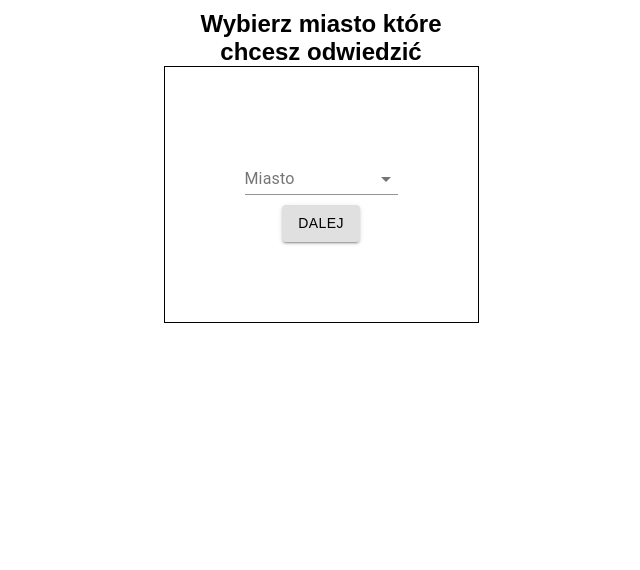
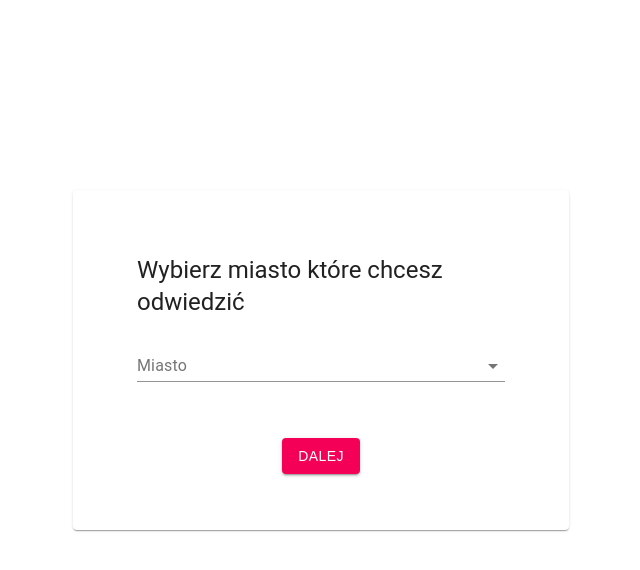
Before and after one commit to teach-tech-service/HotelSearchAPI, a React (Create React App) app: page / in a window 1280 px wide. Shown: the top 570 px of the page, without its empty margins (319-959 px from the left). Built offline with nearby package versions, Linux system fonts and the light colour scheme; what google-maps-react would draw is missing.

Commit message:
home page styled

```diff
--- a/src/App.js
+++ b/src/App.js
@@ -6,7 +6,6 @@ import City from "./pages/CityPage";
 import Atractions from "./pages/AttractionsPage";
 import Summary from "./pages/SummaryPage";
 import Hotels from "./pages/HotelsPage";
-import test from "./components/test";
 import { MyProvider } from "./components/providers/HotelProvider";
 
 function App() {
@@ -15,7 +14,6 @@ function App() {
             <MyProvider>
                 <div className="App" />
                 <Route path="/" exact component={City} />
-                <Route path="/test" component={test} />
                 <Route path="/hotels" component={Hotels} />
                 <Route path="/atractions" component={Atractions} />
                 <Route path="/summary" component={Summary} />
--- a/src/components/test.js
+++ /dev/null
@@ -1,18 +0,0 @@
-import React from "react";
-import { MyContext } from "./providers/HotelProvider";
-
-export default class test extends React.Component {
-    render() {
-        return (
-            <React.Fragment>
-                <MyContext.Consumer>
-                    {({ state: { city } }) => (
-                        <div>
-                            <h1>Strona testowa, wybrae miasto: {city}</h1>
-                        </div>
-                    )}
-                </MyContext.Consumer>
-            </React.Fragment>
-        );
-    }
-}
--- a/src/pages/CityPage.js
+++ b/src/pages/CityPage.js
@@ -1,20 +1,25 @@
 import React from "react";
 import "./../App.css";
-import { Link } from "react-router-dom";
+import { withRouter } from "react-router-dom";
 import { MyContext } from "../components/providers/HotelProvider";
 import Container from "@material-ui/core/Container";
-import Box from "@material-ui/core/Box";
 import InputLabel from "@material-ui/core/InputLabel";
 import FormControl from "@material-ui/core/FormControl";
 import NativeSelect from "@material-ui/core/NativeSelect";
 import Button from "@material-ui/core/Button";
+import Card from "@material-ui/core/Card";
+import CardActions from "@material-ui/core/CardActions";
+import CardContent from "@material-ui/core/CardContent";
+import Typography from "@material-ui/core/Typography";
+import { withStyles } from "@material-ui/core";
 
 const styles = {
-    box: {
-        textAlign: "center",
+  container: {
     display: "flex",
     justifyContent: "center",
-        padding: "10px"
+    alignItems: "center",
+    padding: "10px",
+    height: "100vh"
   },
   link: {
     textDecoration: "none",
@@ -23,16 +28,42 @@ const styles = {
   },
 
   btn: {
-        marginTop: "10px"
+    marginTop: "2rem"
   },
 
   form: {
     display: "flex",
     flexDirection: "column"
+  },
+  card: {
+    minWidth: 275,
+    maxWidth: 400,
+    padding: "3rem",
+    boxSizing: "content-box",
+    marginTop: "-10vh"
+  },
+  bullet: {
+    display: "inline-block",
+    margin: "0 2px",
+    transform: "scale(0.8)"
+  },
+  title: {
+    fontSize: 14
+  },
+  pos: {
+    marginBottom: 12
+  },
+  cardFooter: {
+    display: "flex",
+    justifyContent: "center",
+    alignItems: "center"
+  },
+  header: {
+    marginBottom: "1rem"
   }
 };
 
-export default class City extends React.Component {
+class City extends React.Component {
   state = {
     location: {
       Krakow: {
@@ -47,81 +78,74 @@ export default class City extends React.Component {
   };
 
   render() {
+    const { classes } = this.props;
     return (
       <React.Fragment>
-                <Container maxWidth="xl" style={styles.box}>
-                    <Box width={1 / 4}>
-                        <h2>Wybierz miasto które chcesz odwiedzić</h2>
-                        <Box border={1} p={10}>
+        <Container maxWidth="xl" className={classes.container}>
+          <Card className={classes.card}>
+            <CardContent>
+              <Typography
+                variant="h5"
+                component="h2"
+                className={classes.header}
+              >
+                Wybierz miasto które chcesz odwiedzić
+              </Typography>
               <MyContext.Consumer>
                 {context => (
                   <React.Fragment>
-                                        <FormControl style={styles.form}>
+                    <FormControl className={classes.form}>
                       <InputLabel>Miasto</InputLabel>
                       <NativeSelect
                         onChange={e => {
-                                                    context.setCity(
-                                                        e.target.value
-                                                    );
+                          context.setCity(e.target.value);
                           switch (e.target.value) {
                             case "Krakow":
                               context.setMapCenter(
-                                                                this.state
-                                                                    .location
-                                                                    .Krakow.lat,
-                                                                this.state
-                                                                    .location
-                                                                    .Krakow.lng
+                                this.state.location.Krakow.lat,
+                                this.state.location.Krakow.lng
                               );
                               break;
                             case "Warszawa":
                               context.setMapCenter(
-                                                                this.state
-                                                                    .location
-                                                                    .Warszawa
-                                                                    .lat,
-                                                                this.state
-                                                                    .location
-                                                                    .Warszawa
-                                                                    .lng
+                                this.state.location.Warszawa.lat,
+                                this.state.location.Warszawa.lng
                               );
                               break;
                             default:
                               context.setMapCenter(
-                                                                1,
-                                                                1
+                                this.state.location.Krakow.lat,
+                                this.state.location.Krakow.lng
                               );
                           }
                         }}
                       >
                         <option value="" />
-                                                <option value="Krakow">
-                                                    Krakow
-                                                </option>
-                                                <option value="Warszawa">
-                                                    Warszawa
-                                                </option>
+                        <option value="Krakow">Krakow</option>
+                        <option value="Warszawa">Warszawa</option>
                       </NativeSelect>
                     </FormControl>
-                                        <Button
-                                            variant="contained"
-                                            style={styles.btn}
-                                        >
-                                            <Link
-                                                to="/hotels"
-                                                size="large"
-                                                style={styles.link}
-                                            >
-                                                Dalej
-                                            </Link>
-                                        </Button>
                   </React.Fragment>
                 )}
               </MyContext.Consumer>
-                        </Box>
-                    </Box>
+            </CardContent>
+            <CardActions className={classes.cardFooter}>
+              <Button
+                variant="contained"
+                color="secondary"
+                className={classes.btn}
+                onClick={() => {
+                  this.props.history.push("/hotels");
+                }}
+              >
+                Dalej
+              </Button>
+            </CardActions>
+          </Card>
         </Container>
       </React.Fragment>
     );
   }
 }
+
+export default withStyles(styles)(withRouter(City));
```
Also changed, not shown: 1 other file (tests, documents, lock files or other folders). Lines whose indentation alone changed are shown as unchanged.
